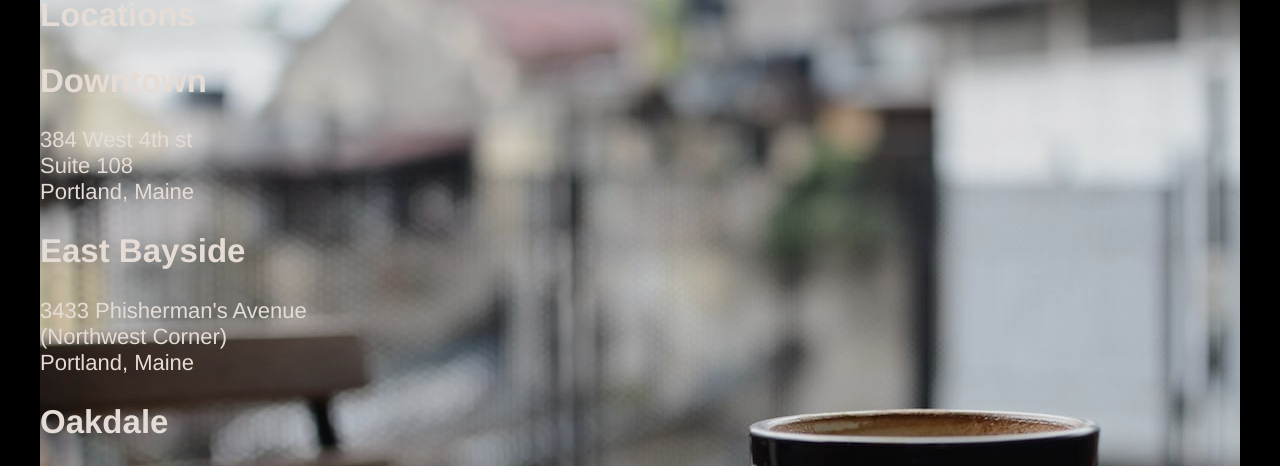
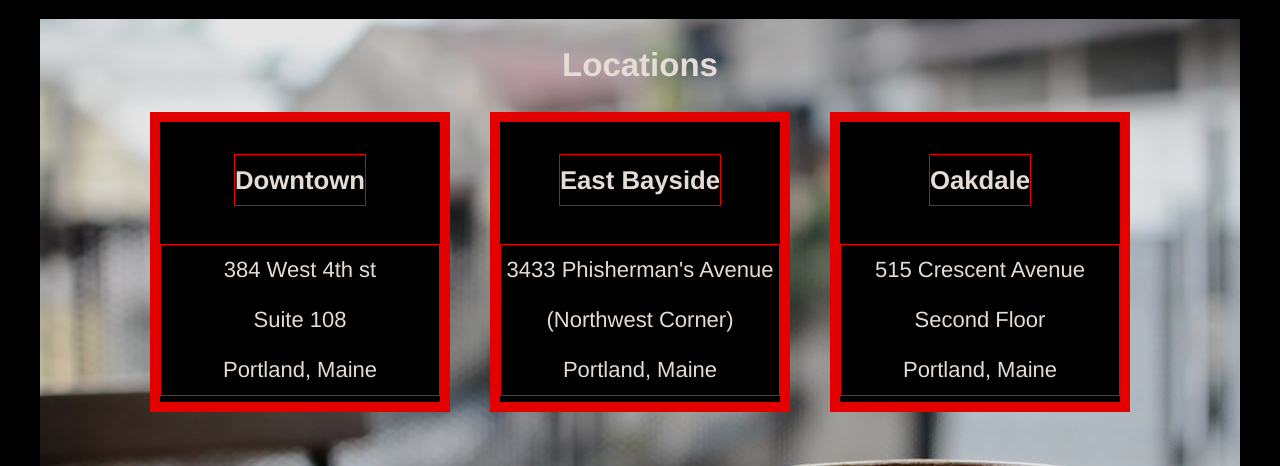
Before and after one commit to salacio/tea-cozy, a plain HTML site: page index.html in a window 1280 px wide. Shown: the part 1466-1932 px from the top of the page. Drawn offline with Linux system fonts and the light colour scheme.

Commit message:
working on locations

```diff
--- a/index.html
+++ b/index.html
@@ -26,7 +26,8 @@
       <h4>Handpicked, Artisanally Curated, Free Range, Sustainable, Small Branch, Fair Trade, Organic Tea</h4>
         </div>
     </section>
-    <section id="monthly">
+      <span id="monthly" style='height: 70px'></span>
+    <section class='monthly'>
         <div class='center'>
       <h2>Tea of the Month</h2>
       <h4>What's Steeping at the Tea Cozy?</h4>
@@ -56,31 +57,29 @@
     </section>
     <section id="locations">
         <h2>Locations</h2>
-        <section class='address'>
-          <h2>Downtown</h2>
+        <div class="address-wrapper">
+        <div class='address'>
+        <h3>Downtown</h3>
           <p>384 West 4th st<br>
             Suite 108<br>
               Portland, Maine
           </p>
-        </section>
-        <section class="address">
-          <h2>East Bayside</h2>
+        </div>
+        <div class="address">
+          <h3>East Bayside</h3>
           <p>3433 Phisherman's Avenue<br>
             (Northwest Corner)<br>
             Portland, Maine
           </p>
-        </section>
-        <section class="address">
-          <h2>Oakdale</h2>
+        </div>
+        <div class="address">
+          <h3>Oakdale</h3>
           <p>515 Crescent Avenue<br>
             Second Floor<br>
               Portland, Maine
           </p>
-        </section>
-      </section>
-          </style>
-          </style>
-          </style>
+          </div>
+        </div>
     </section>
   </main>
 </body>
--- a/resources/index.css
+++ b/resources/index.css
@@ -48,32 +48,26 @@ main {
   display: flex;
   align-items: center;
   justify-content: center;
+  opacity: 0.9;
 }
 #mission div{
   background-color: black;
   width: 100%;
   text-align: center;
 }
-/* #monthly { */
-/*   flex-wrap: wrap; */
-/* } */
-/* #monthly div { */
-/*   display: flex; */
-/* } */
-#monthly {
+.monthly {
   max-width: 1200px;
+  opacity: 0.9;
 }
 .center {
   text-align: center;
-  justify-content: center;
-  align-items: center;
 }
 .images {
   display: flex;
   flex-direction: row;
   flex-wrap: wrap;
 }
-#monthly img {
+.monthly img {
   width: 300px;
 }
 #monthly figcaption {
@@ -84,4 +78,44 @@ main {
   background-image: url('./img-locations-background.jpg');
   height: 500px;
   width: 1200px;
+  /* display: flex; */
+  /* justify-content: center; */
+  /* align-items: center; */
 }
+#locations h2 {
+  text-align: center;
+}
+.address-wrapper {
+  display: flex;
+  justify-content: center;
+  align-items: center;
+}
+.address {
+  background-color: black;
+  display: flex;
+  justify-content: center;
+  align-items: center;
+  flex-wrap: wrap;
+  text-align: center;
+  width: 300px;
+  height: 300px;
+  opacity: 1;
+  margin: auto 20px;
+  line-height: 50px;
+  box-sizing: border-box;
+  border: solid red 10px;
+}
+.address p {
+  display: flex;
+  align-items: center;
+  justify-content: center;
+  box-sizing: border-box;
+  border: solid red 1px;
+  width: 100%;
+  margin: 0;
+}
+.address > h3 {
+  display: flex;
+  border: solid red 1px;
+  align-items: start;
+}
```
